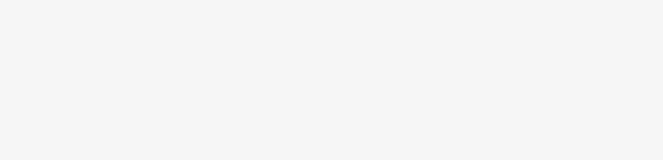
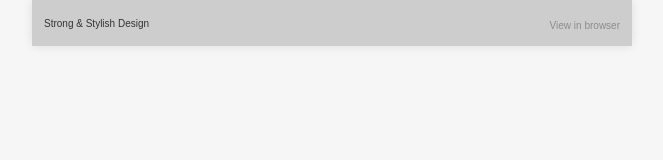
Before and after one commit to elinlora/industry-west, a plain HTML site: page index.html in a window 1280 px wide. Shown: the whole page, without its empty margins (308-971 px from the left). Drawn offline with Linux system fonts and the light colour scheme.

Commit message:
Top bar section added

```diff
--- a/index.html
+++ b/index.html
@@ -36,7 +36,9 @@
   }
   /* ======> Mobile <====== */
   @media only screen and (max-width: 599.8px) {
-    .main-table {}
+    .top-bar {
+      display: none;
+    }
   }
   </style>
 </head>
@@ -47,11 +49,28 @@
       <tbody>
         <tr>
           <td align="center">
-          <!-- Main Table -->
-          <table class="main-table" cellspacing="0" cellpadding="0" role="presentation" border="0" align="center">
-
-          </table>
-          <!-- / Main Table -->
+            <!-- Main Table -->
+            <table class="main-table" cellspacing="0" cellpadding="0" role="presentation" border="0" align="center">
+              <!-- ======> Top Bar <====== -->
+              <tr>
+                <td class="top-bar" bgcolor="cdcdcd" style="padding: 12px;">
+                  <table width="100%" cellspacing="0" cellpadding="0" role="presentation" border="0" align="center">
+                    <tbody>
+                      <tr>
+                        <td align="left" style="width: 50%;">
+                          <p style="font-family: Arial; font-size: 10px; color: #333333;">Strong & Stylish Design</p>
+                        </td>
+                        <td align="right" style="width: 50%;">
+                          <a href="#" style="font-family: Arial; font-size: 10px; color: #8C8C8C;">View in browser</a>
+                        </td>
+                      </tr>
+                    </tbody>
+                  </table>
+                </td>
+              </tr>
+              <!-- ======> / Top Bar <====== -->
+            </table>
+            <!-- / Main Table -->
           </td>
         </tr>
       </tbody>
```
